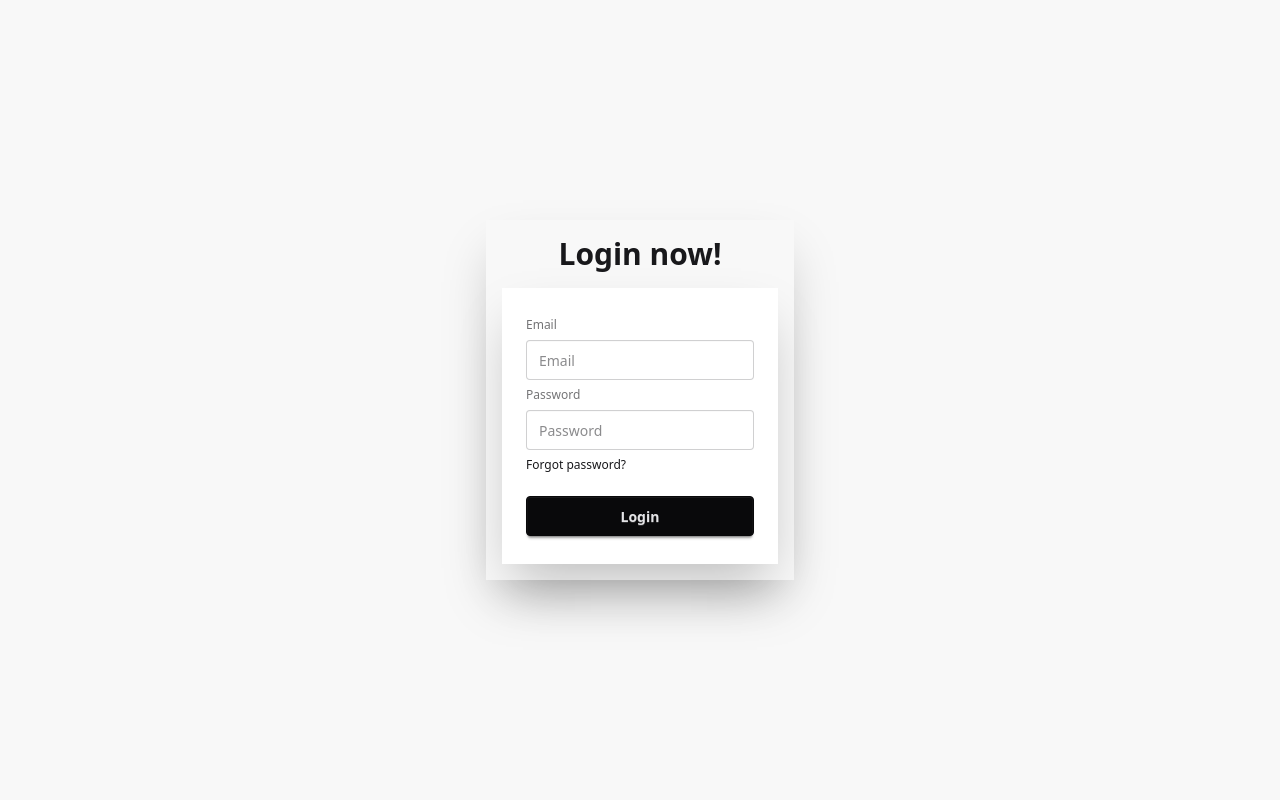
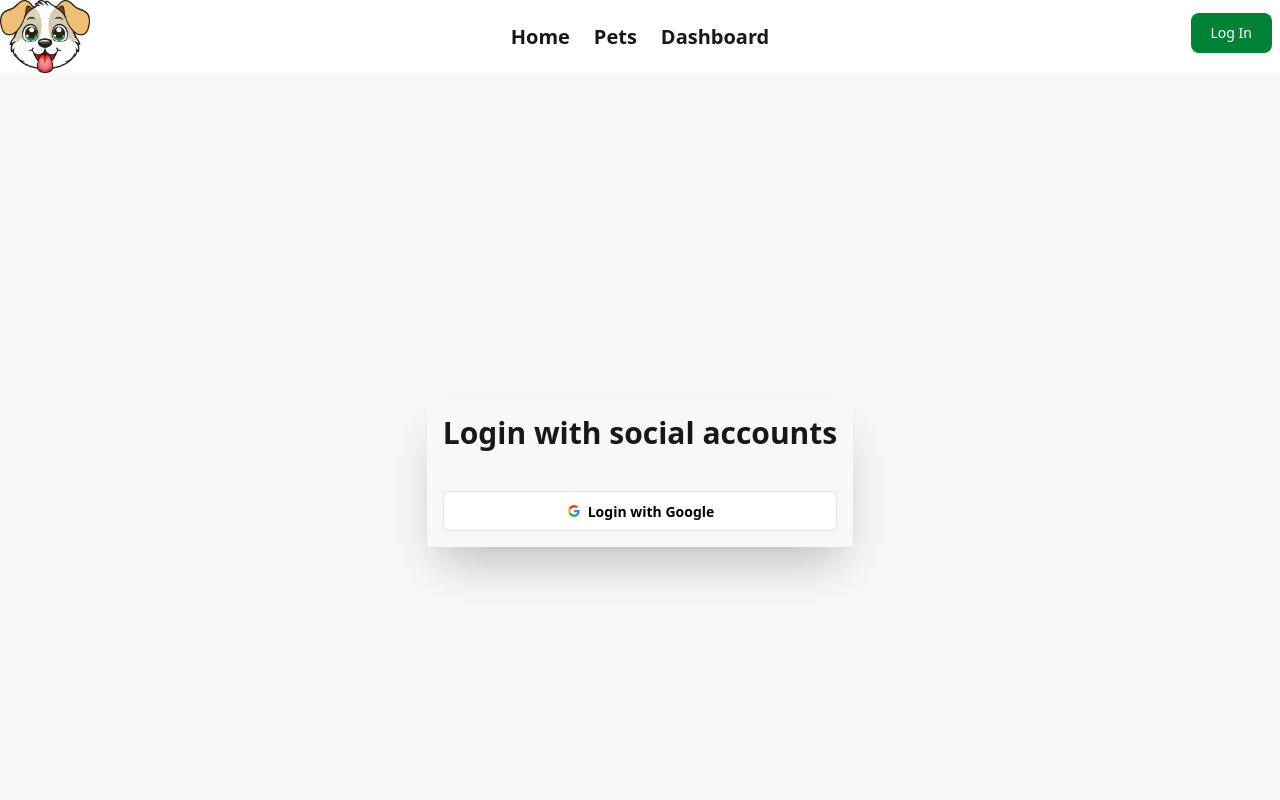
Before and after one commit to ammarShahab/pet-adoption-center-nextjs, a Next.js app: page /login in a window 1280 px wide. Shown: the top 800 px of the page. Built offline with nearby package versions, Linux system fonts and the light colour scheme.

Commit message:
added social login button

```diff
--- a/package.json
+++ b/package.json
@@ -12,6 +12,7 @@
     "lucide-react": "^0.540.0",
     "mongodb": "^6.18.0",
     "next": "15.5.0",
+    "next-auth": "^4.24.11",
     "react": "19.1.0",
     "react-dom": "19.1.0"
   },
--- /dev/null
+++ b/src/app/(site)/login/page.jsx
@@ -0,0 +1,34 @@
+import Login from "@/app/components/Login";
+import React from "react";
+
+export default function SocialLogin() {
+  return (
+    <div className="hero bg-base-200 min-h-screen ">
+      <div className="hero-content flex-col shadow-2xl">
+        <div className="text-center lg:text-left">
+          <h1 className="text-3xl font-bold">Login with social accounts</h1>
+          <Login />
+          {/* <p className="py-6">
+      Provident cupiditate voluptatem et in. Quaerat fugiat ut assumenda
+      excepturi exercitationem quasi. In deleniti eaque aut repudiandae et
+      a id nisi.
+    </p> */}
+        </div>
+        {/* <div className="bg-base-100 w-full max-w-sm shrink-0 shadow-2xl">
+    <div className="card-body">
+      <fieldset className="fieldset">
+        <label className="label">Email</label>
+        <input type="email" className="input" placeholder="Email" />
+        <label className="label">Password</label>
+        <input type="password" className="input" placeholder="Password" />
+        <div>
+          <a className="link link-hover">Forgot password?</a>
+        </div>
+        <button className="btn btn-neutral mt-4">Login</button>
+      </fieldset>
+    </div>
+  </div> */}
+      </div>
+    </div>
+  );
+}
--- /dev/null
+++ b/src/app/components/Login.jsx
@@ -0,0 +1,44 @@
+"use client";
+
+import React from "react";
+
+export default function Login() {
+  const handleGoogleLogin = () => {
+    console.log(JSON.stringify("clicked"));
+  };
+  return (
+    <button
+      onClick={() => handleGoogleLogin()}
+      className="btn bg-white w-full mt-10 text-black border-[#e5e5e5]"
+    >
+      <svg
+        aria-label="Google logo"
+        width="16"
+        height="16"
+        xmlns="http://www.w3.org/2000/svg"
+        viewBox="0 0 512 512"
+      >
+        <g>
+          <path d="m0 0H512V512H0" fill="#fff"></path>
+          <path
+            fill="#34a853"
+            d="M153 292c30 82 118 95 171 60h62v48A192 192 0 0190 341"
+          ></path>
+          <path
+            fill="#4285f4"
+            d="m386 400a140 175 0 0053-179H260v74h102q-7 37-38 57"
+          ></path>
+          <path
+            fill="#fbbc02"
+            d="m90 341a208 200 0 010-171l63 49q-12 37 0 73"
+          ></path>
+          <path
+            fill="#ea4335"
+            d="m153 219c22-69 116-109 179-50l55-54c-78-75-230-72-297 55"
+          ></path>
+        </g>
+      </svg>
+      Login with Google
+    </button>
+  );
+}
--- a/src/app/login/page.jsx
+++ /dev/null
@@ -1,34 +0,0 @@
-import React from "react";
-
-const login = () => {
-  return (
-    <div className="hero bg-base-200 min-h-screen ">
-      <div className="hero-content flex-col shadow-2xl">
-        <div className="text-center lg:text-left">
-          <h1 className="text-3xl font-bold">Login now!</h1>
-          {/* <p className="py-6">
-            Provident cupiditate voluptatem et in. Quaerat fugiat ut assumenda
-            excepturi exercitationem quasi. In deleniti eaque aut repudiandae et
-            a id nisi.
-          </p> */}
-        </div>
-        <div className="bg-base-100 w-full max-w-sm shrink-0 shadow-2xl">
-          <div className="card-body">
-            <fieldset className="fieldset">
-              <label className="label">Email</label>
-              <input type="email" className="input" placeholder="Email" />
-              <label className="label">Password</label>
-              <input type="password" className="input" placeholder="Password" />
-              <div>
-                <a className="link link-hover">Forgot password?</a>
-              </div>
-              <button className="btn btn-neutral mt-4">Login</button>
-            </fieldset>
-          </div>
-        </div>
-      </div>
-    </div>
-  );
-};
-
-export default login;
```
Also changed, not shown: 1 other file (tests, documents, lock files or other folders).
